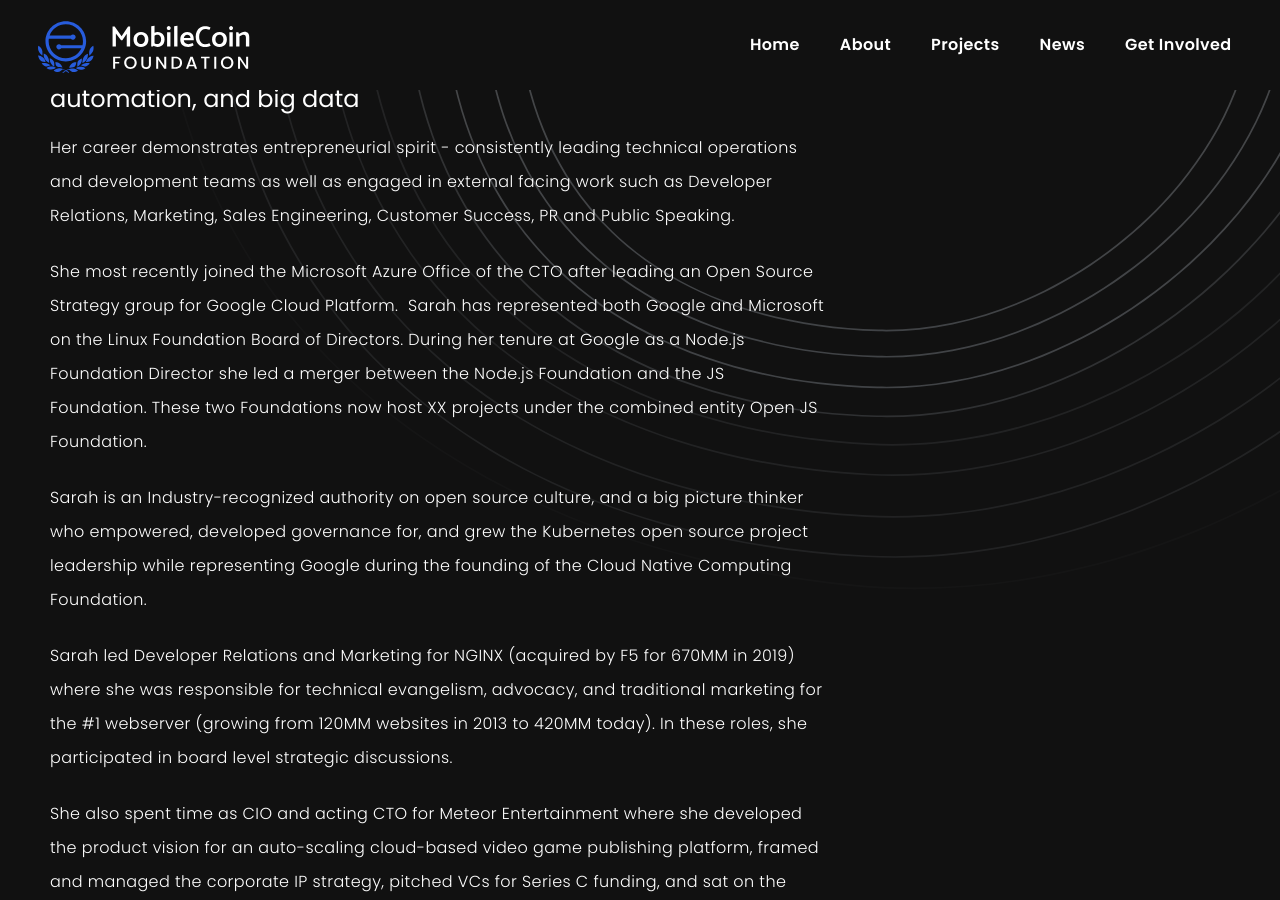
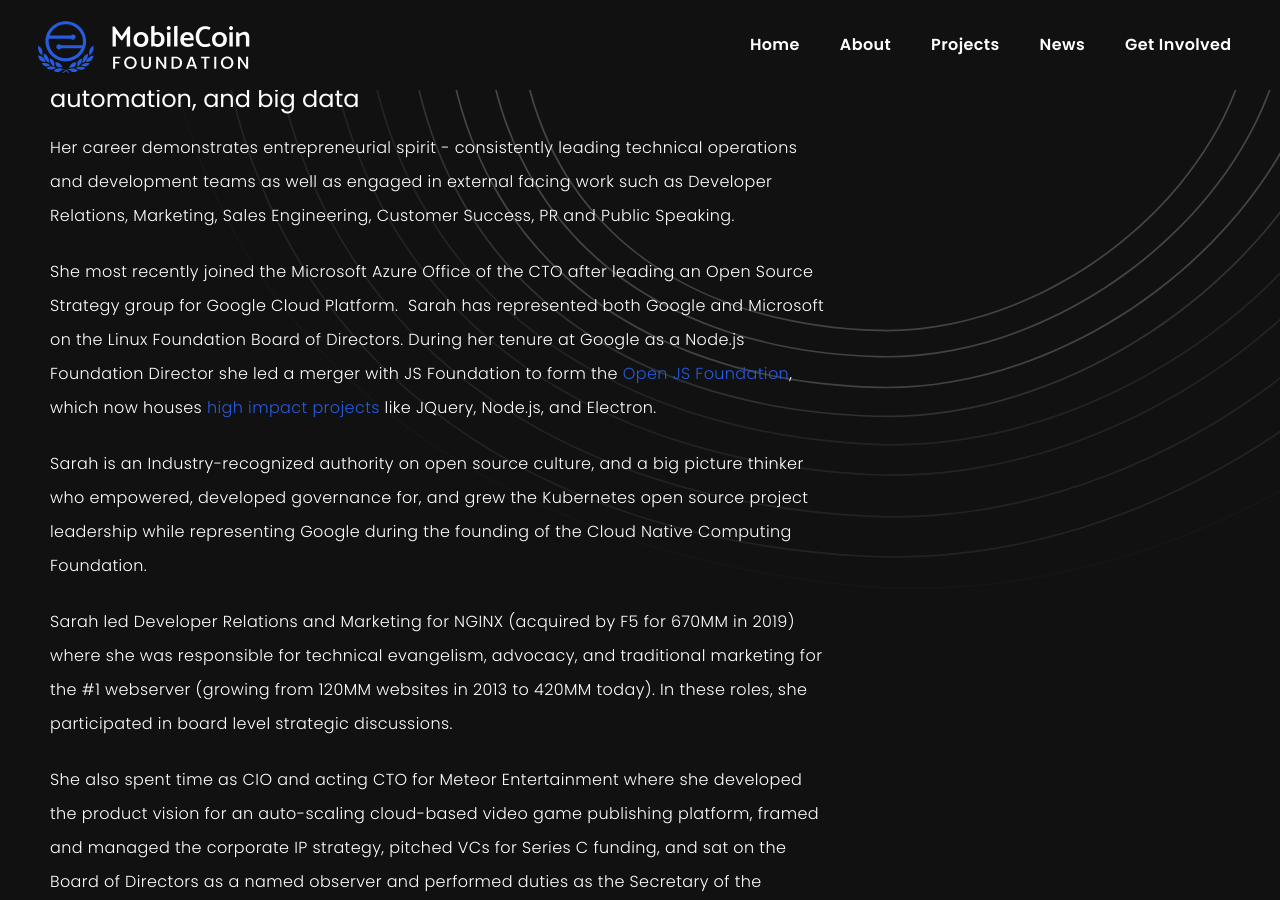
Before and after one commit to BrydgesDesign/MobileCoin, a Jekyll site: the page built from members/sarah-novotny.html, in a window 1280 px wide and 900 px high, scrolled down 579 px. Built offline with Jekyll 4.4.1, drawn with Linux system fonts in a browser that asks for light colours.

Commit message:
Updated Sarahs bio page

```diff
--- a/_includes/section/sarah-novotny.html
+++ b/_includes/section/sarah-novotny.html
@@ -9,7 +9,7 @@
 					<img class="blue-divider" src="{{ 'img/blueDivider.png' | relative_url }}" alt="" />
                     <p class="subPara members">Sarah Novotny is a technology executive with pioneering leadership in Open Source, Cloud Computing, infrastructure automation, and big data</p>
 					<p class="smallPara members">Her career demonstrates entrepreneurial spirit - consistently leading technical operations and development teams as well as engaged in external facing work such as Developer Relations, Marketing, Sales Engineering, Customer Success, PR and Public Speaking.</p>
-					<p class="smallPara members">She most recently joined the Microsoft Azure Office of the CTO after leading an Open Source Strategy group for Google Cloud Platform.  Sarah has represented both Google and Microsoft on the Linux Foundation Board of Directors. During her tenure at Google as a Node.js Foundation Director she led a merger between the Node.js Foundation and the JS Foundation. These two Foundations now host XX projects under the combined entity Open JS Foundation.</p>
+					<p class="smallPara members">She most recently joined the Microsoft Azure Office of the CTO after leading an Open Source Strategy group for Google Cloud Platform.  Sarah has represented both Google and Microsoft on the Linux Foundation Board of Directors. During her tenure at Google as a Node.js Foundation Director she led a merger with JS Foundation to form the <a href="https://openjsf.org/" target="_blank">Open JS Foundation</a>, which now houses <a href="https://openjsf.org/projects/" target="_blank">high impact projects</a> like JQuery, Node.js, and Electron.</p>
 					<p class="smallPara members">Sarah is an Industry-recognized authority on open source culture, and a big picture thinker who empowered, developed governance for, and grew the Kubernetes open source project leadership while representing Google during the founding of the Cloud Native Computing Foundation.</p>
 					<p class="smallPara members">Sarah led Developer Relations and Marketing for NGINX (acquired by F5 for 670MM in 2019) where she was responsible for technical evangelism, advocacy, and traditional marketing for the #1 webserver (growing from 120MM websites in 2013 to 420MM today). In these roles, she participated in board level strategic discussions.</p>
 					<p class="smallPara members">She also spent time as CIO and acting CTO for Meteor Entertainment where she developed the product vision for an auto-scaling cloud-based video game publishing platform, framed and managed the corporate IP strategy, pitched VCs for Series C funding, and sat on the Board of Directors as a named observer and performed duties as the Secretary of the Company.</p>
```
